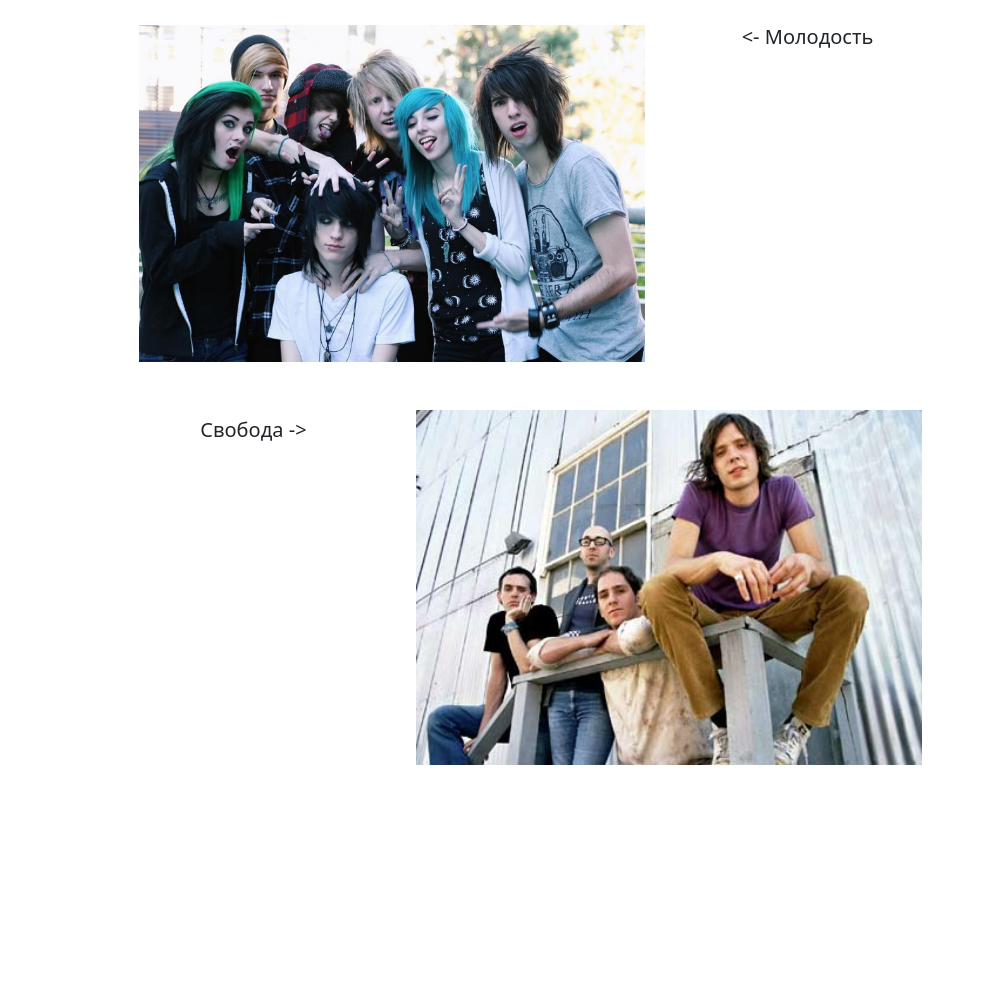
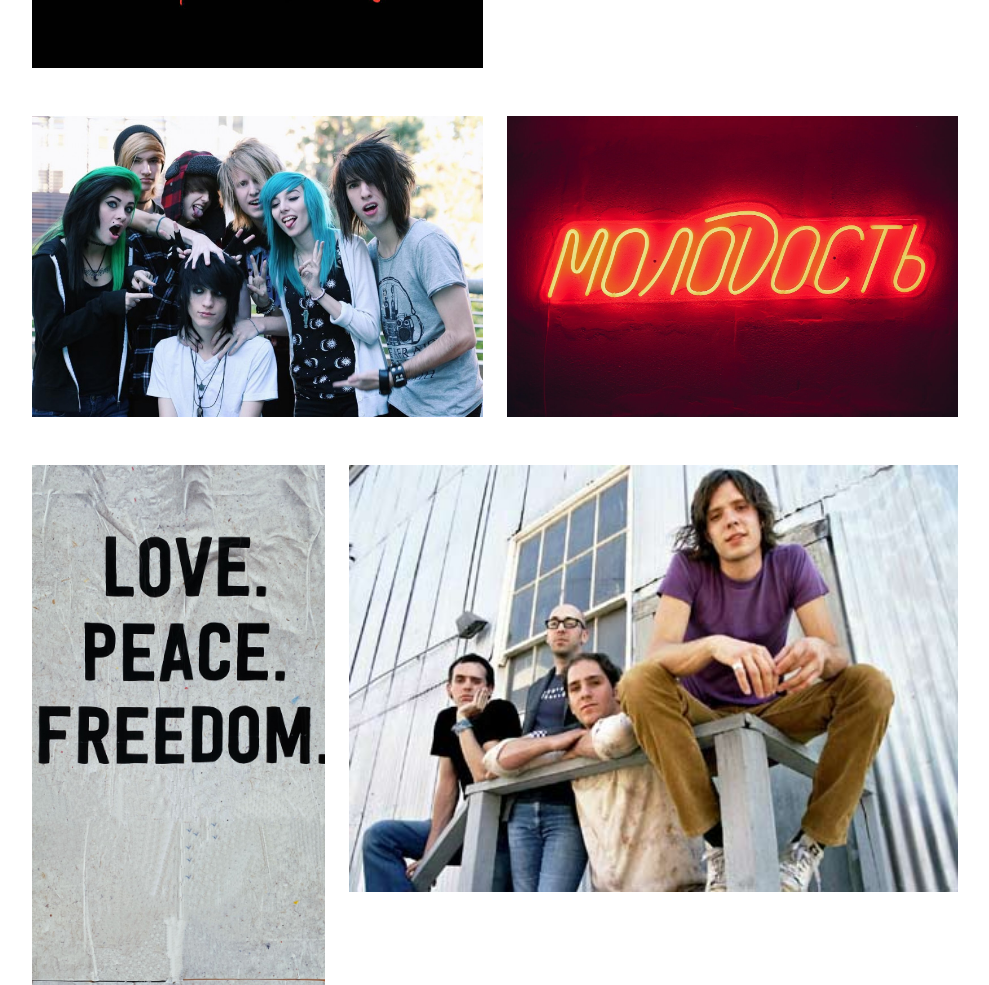
Before and after one commit to Friztutu/Cantliss, a Django app: page / in a window 1280 px wide. Shown: the part 1296-2281 px from the top of the page, without its empty margins (240-1229 px from the left). Before the commit the page ends 2061 px from the top, so only its background shows below. Run offline with Django 3.2, Linux system fonts and the light colour scheme; data that the repository does not hold is empty; parts of the project's set-up code (start-up, migrations or seed data) failed here and were passed over.

Commit message:
(REFACTOR) Index page templates

```diff
--- a/products/templates/products/index.html
+++ b/products/templates/products/index.html
@@ -7,13 +7,13 @@
 {% endblock %}
 
 {% block css %}
-    <link rel="stylesheet" href="{% static 'css/index10.css' %}">
+    <link rel="stylesheet" href="{% static 'css/index11.css' %}">
 {% endblock %}
 
 {% block content %}
     <div class="container">
       <div class="row">
-        <div class="col-3 col-md-3 col-lg-3 mt-5">
+        <div class="col-3 col-md-3 col-lg-2 mt-5">
           <ul class="gender-list">
             {% for gender in genders %}
               <li class="nav-item">
@@ -25,7 +25,7 @@
             </li>
           </ul>
         </div>
-        <div class="col-9 col-md-9 col-lg-9">
+        <div class="col-9 col-md-9 col-lg-10">
           <div class="container  mt-5 pt-5">
             <img src='{% static "/groups_image/1368020936_235070991.jpg" %}' alt="" style="width: 100%;">
           </div>
@@ -33,48 +33,30 @@
             <h3> Одежда для тех кому нравятся</h3>
           </div>
           <div class="row justify-content-between">
-            <div class="col-8 col-md-8 col-lg-8 mt-5">
-              <div class="container">
-                <video src='{% static "/groups_image/video1.mp4" %}' muted="muted" loop="loop" autoplay="autoplay" width="100%"></video>
-              </div>
+            <div class="col-6 col-md-6 col-lg-6 mt-5">
+              <video src='{% static "/groups_image/video1.mp4" %}' muted="muted" loop="loop" autoplay="autoplay" width="100%"></video>
+            </div>
+            <div class="col-6 col-md-6 col-lg-6 mt-5">
+              <img src="{% static '/img/punks-not-dead.png' %}" width="100%">
+            </div>
+            <div class="col-6 col-md-6 col-lg-6 mt-5">
+              <img src="{% static '/img/rock.jpg' %}" width="100%">
+            </div>
+            <div class="col-6 col-md-6 col-lg-6 mt-5">
+              <video src='{% static "/groups_image/video2.mp4" %}' muted="muted" loop="loop" autoplay="autoplay" width="100%"></video>
+            </div>
+            <div class="col-6 col-md-6 col-lg-6 mt-5">
+              <img src='{% static "/groups_image/new.jpg" %}' alt="" width="100%">
+            </div>
+            <div class="col-6 col-md-6 col-lg-6 mt-5">
+              <img src="{% static '/img/youth.jpg' %}" width="100%">
             </div>
             <div class="col-4 col-md-4 col-lg-4 mt-5">
-              <div class="container text-center">
-                <h5>&lt;- Рейвы</h5>
-              </div>
+              <img src="{% static '/img/freedom_text.jpg' %}" width="100%">
             </div>
-            <div class="col-3 col-md-3 col-lg-3 mt-5">
-              <div class="container text-center p-2">
-                <h5>Рок и панк -&gt;</h5>
-              </div>
+            <div class="col-8 col-md-8 col-lg-8 mt-5">
+              <img src='{% static "/groups_image/freedom.jpg" %}' alt="" width="100%">
             </div>
-            <div class="col-9 col-md-9 col-lg-9 mt-5">
-              <div class="container">
-                <video src='{% static "/groups_image/video2.mp4" %}' muted="muted" loop="loop" autoplay="autoplay" width="100%"></video>
-              </div>
-            </div>
-            <div class="row justify-content-between">
-              <div class="col-8 col-md-8 col-lg-8 mt-5">
-                <div class="container">
-                  <img src='{% static "/groups_image/new.jpg" %}' alt="" width="100%">
-                </div>
-              </div>
-              <div class="col-4 col-md-4 col-lg-4 mt-5">
-                <div class="container text-center">
-                  <h5>&lt;- Молодость</h5>
-                </div>
-              </div>
-              <div class="col-4 col-md-4 col-lg-4 mt-5">
-                <div class="container text-center p-2">
-                  <h5>Свобода -&gt;</h5>
-                </div>
-              </div>
-              <div class="col-8 col-md-8 col-lg-8 mt-5">
-                <div class="container">
-                  <img src='{% static "/groups_image/freedom.jpg" %}' alt="" width="100%">
-                </div>
-              </div>
-          </div>
         </div>
       </div>
     </div>
--- a/static/css/index10.css
+++ b/static/css/index11.css
@@ -18,3 +18,9 @@
         font-size: 0.6em;
     }
 }
+
+@media (min-width: 1400px){
+    .gender-link {
+        font-size: 1.5em;
+    }
+}
```
Also changed, not shown: static/img/freedom_text.jpg (added), static/img/punks-not-dead.png (added), static/img/rock.jpg (added), static/img/youth.jpg (added).
